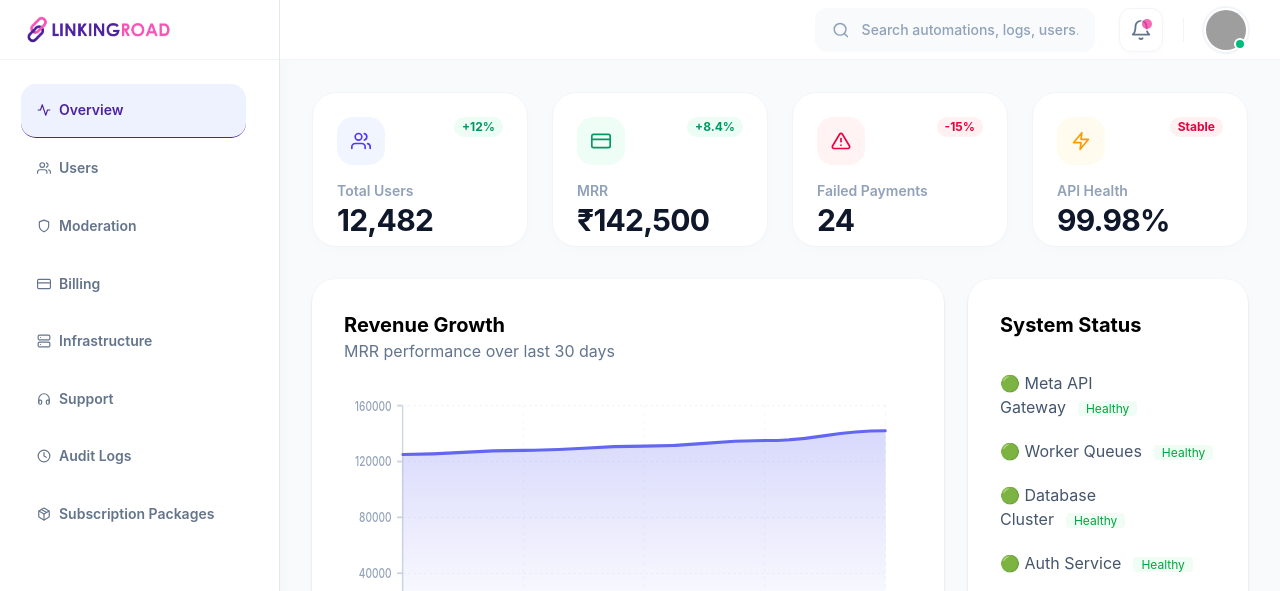
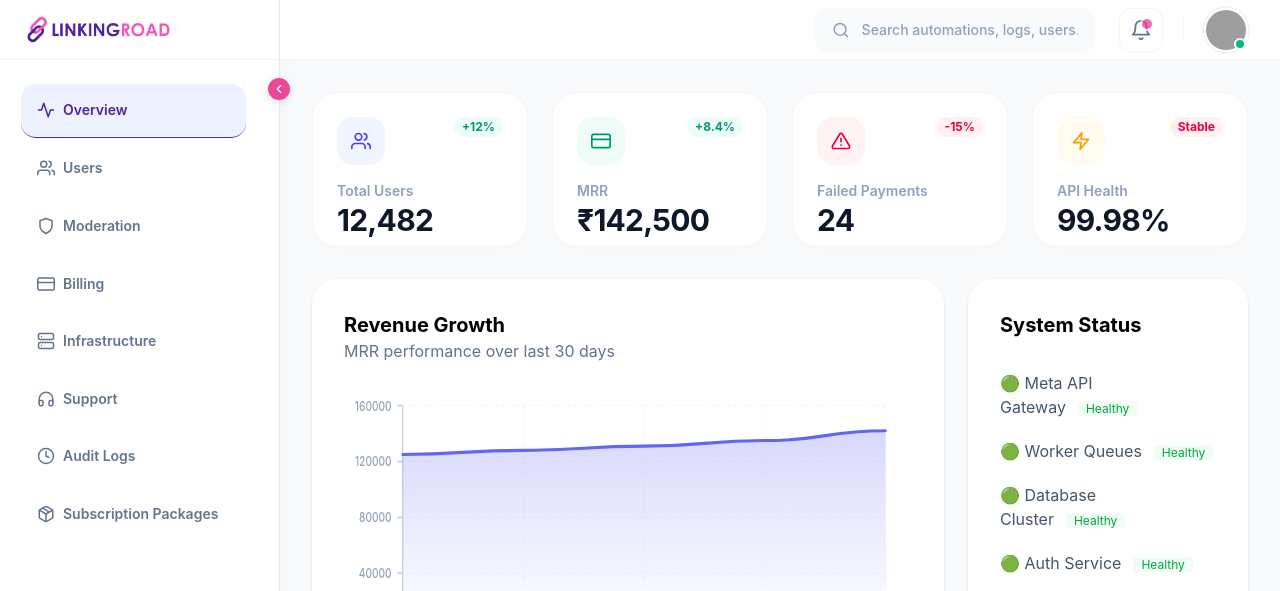
Before and after one commit to banavathuramkumar/Linking-Road, a React (Vite) app in the folder admin/: page / in a window 1280 px wide. Shown: the top 591 px of the page. Built offline with nearby package versions, Linux system fonts and the light colour scheme; grey boxes are pictures that could not be loaded.

Commit message:
added open & close option to sidebar

```diff
--- a/admin/src/Components/Sidebar.jsx
+++ b/admin/src/Components/Sidebar.jsx
@@ -10,6 +10,8 @@ import {
   FiPackage,
   FiMenu,
   FiX,
+  FiChevronLeft,
+  FiChevronRight,
 } from "react-icons/fi";
 
 import { motion } from "framer-motion";
@@ -18,6 +20,7 @@ import { Link, useLocation } from "react-router-dom";
 const Sidebar = () => {
   const location = useLocation();
   const [isOpen, setIsOpen] = useState(false);
+  const [isCollapsed, setIsCollapsed] = useState(false);
 
   const menu = [
     { name: "Overview", icon: <FiActivity />, path: "/" },
@@ -48,32 +51,49 @@ const Sidebar = () => {
         />
       )}
 
-      <aside className={`w-[280px] h-screen bg-white border-r-[0.8px] border-[#E2E8F0] shadow-[4px_0px_24px_0px_#00000005] flex flex-col shrink-0 fixed md:static top-0 left-0 z-40 transition-transform duration-300 ease-in-out ${isOpen ? "translate-x-0" : "-translate-x-full md:translate-x-0"}`}>
+      <aside className={`h-screen bg-white border-r-[0.8px] border-[#E2E8F0] shadow-[4px_0px_24px_0px_#00000005] flex flex-col shrink-0 fixed md:static top-0 left-0 z-40 transition-all duration-300 ease-in-out ${
+        isCollapsed ? "md:w-[80px]" : "md:w-[280px]"
+      } ${
+        isOpen ? "translate-x-0 w-[280px]" : "-translate-x-full w-[280px] md:translate-x-0"
+      }`}>
+        <button
+          onClick={() => setIsCollapsed(!isCollapsed)}
+          className="absolute top-[78px] -right-[11px] w-5.5 h-5.5 rounded-full bg-[#EC4899] text-white flex items-center justify-center border-none shadow-[0_2px_8px_rgba(0,0,0,0.15)] cursor-pointer z-50 hover:bg-[#D01C77] transition-all md:flex hidden"
+        >
+          {isCollapsed ? <FiChevronRight size={14} /> : <FiChevronLeft size={14} />}
+        </button>
+
         {/* LOGO */}
 
-        <div className="h-[60px] px-6 flex items-center justify-between border-b-[0.8px] border-[#F1F5F9] shrink-0">
+        <div className={`h-[60px] flex items-center justify-between border-b-[0.8px] border-[#F1F5F9] shrink-0 transition-all ${isCollapsed ? "px-4 justify-center" : "px-6"}`}>
           <div className="flex items-center gap-2 font-bold text-[22px] tracking-wider">
+            {!isCollapsed && (
               <img src="/logo-text.png" alt="logo" className="w-[150px] h-auto" />
+            )}
           </div>
+          {!isCollapsed && (
             <button
               onClick={() => setIsOpen(false)}
               className="md:hidden p-1 rounded-lg hover:bg-[#F1F5F9] cursor-pointer"
             >
               <FiX className="text-xl text-[#64748B]" />
             </button>
+          )}
         </div>
 
-        <div className="flex-1 px-[21px] py-6 space-y-1 overflow-y-auto">
+        <div className={`flex-1 py-6 space-y-1 overflow-y-auto transition-all ${isCollapsed ? "px-3" : "px-[21px]"}`}>
           {menu.map((item, index) => {
             const isActive = location.pathname === item.path;
             return (
               <Link to={item.path} key={index} className="block" onClick={() => setIsOpen(false)}>
                 <motion.button
                   whileHover={{ scale: 1.03 }}
-                  className={`w-[225px] h-[53.6px] rounded-[15px] p-4 flex items-center gap-2 text-sm font-semibold cursor-pointer ${isActive ? "bg-[#EEF2FF] text-[#4D239E] border-b-[1.6px] border-[#4D239E]" : "text-[#64748B]"}`}
+                  className={`h-[53.6px] rounded-[15px] flex items-center gap-2 text-sm font-semibold cursor-pointer transition-all ${
+                    isCollapsed ? "w-[54px] justify-center p-0 mx-auto" : "w-[225px] p-4"
+                  } ${isActive ? "bg-[#EEF2FF] text-[#4D239E] border-b-[1.6px] border-[#4D239E]" : "text-[#64748B]"}`}
                 >
-                  <span>{item.icon}</span>
-                  {item.name}
+                  <span className="text-lg flex items-center justify-center">{item.icon}</span>
+                  {!isCollapsed && <span>{item.name}</span>}
                 </motion.button>
               </Link>
             );
```
Lines whose indentation alone changed are shown as unchanged.
